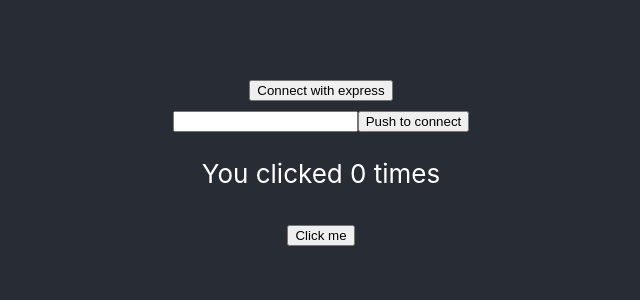
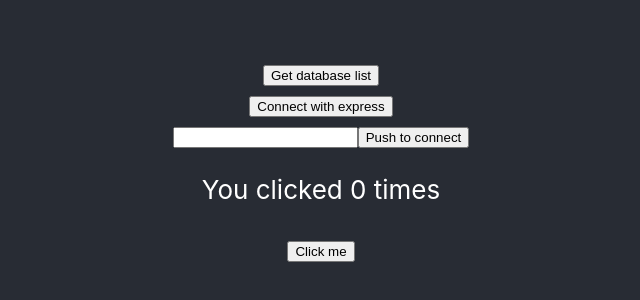
Before and after one commit to willmharris7/layeredJS, a React (Create React App) app in the folder frontend/: page / in a window 1280 px wide. Shown: the part 242-542 px from the top of the page, without its empty margins (319-959 px from the left). Built offline with nearby package versions, Linux system fonts and the light colour scheme.

Commit message:
added get database button

```diff
--- a/frontend/src/App.js
+++ b/frontend/src/App.js
@@ -1,11 +1,13 @@
 import './App.css';
 import ConnectButton from './components/ConnectButton'
 import Counter from './components/Counter'
+import GetDatabasesButton from './components/GetDatabasesButton';
 
 function App() {
   return (
     <div className="App">
       <header className="App-header">
+        <GetDatabasesButton/>
         <ConnectButton/>
         <Counter/>
       </header>
--- /dev/null
+++ b/frontend/src/components/GetDatabasesButton.js
@@ -0,0 +1,10 @@
+function GetDatabasesButton() {
+    return(
+        <div>
+            <button>Get database list</button>
+        </div>
+
+    )
+}
+
+export default GetDatabasesButton
```
